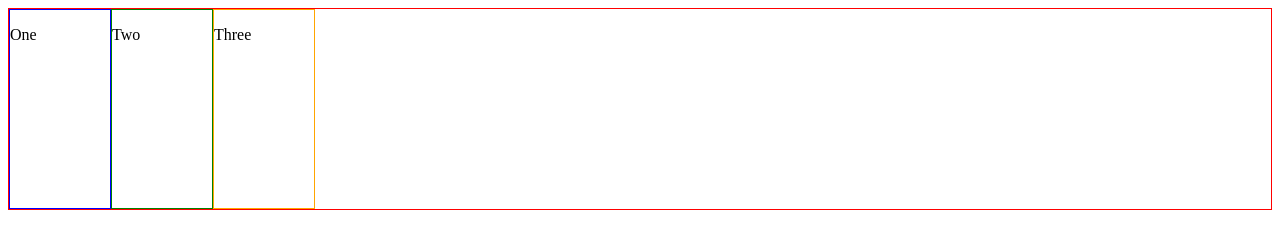
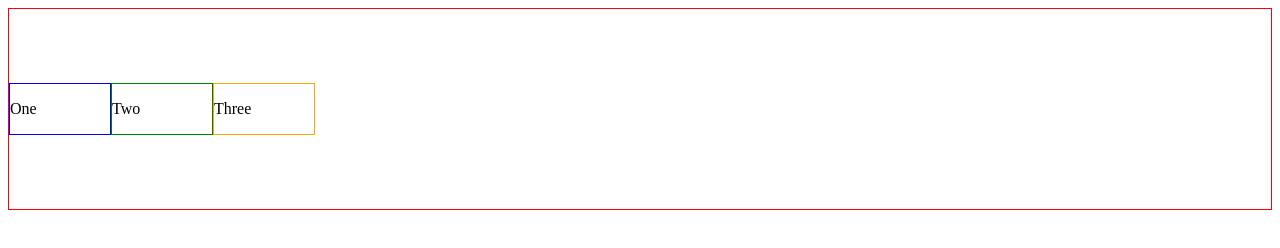
Before and after one commit to StevenXL/css-playground, a plain HTML site: page index.html in a window 1280 px wide. Drawn offline with Linux system fonts and the light colour scheme.

Commit message:
Set `align-items` to `center`.
`align-items` controls the alignment of flex items on the `cross axis`.

```diff
--- a/style.css
+++ b/style.css
@@ -1,7 +1,8 @@
 .container {
   display: flex;
   border: 1px solid red;
-  height: 200px
+  height: 200px;
+  align-items: center
 }
 
 .box {
```
